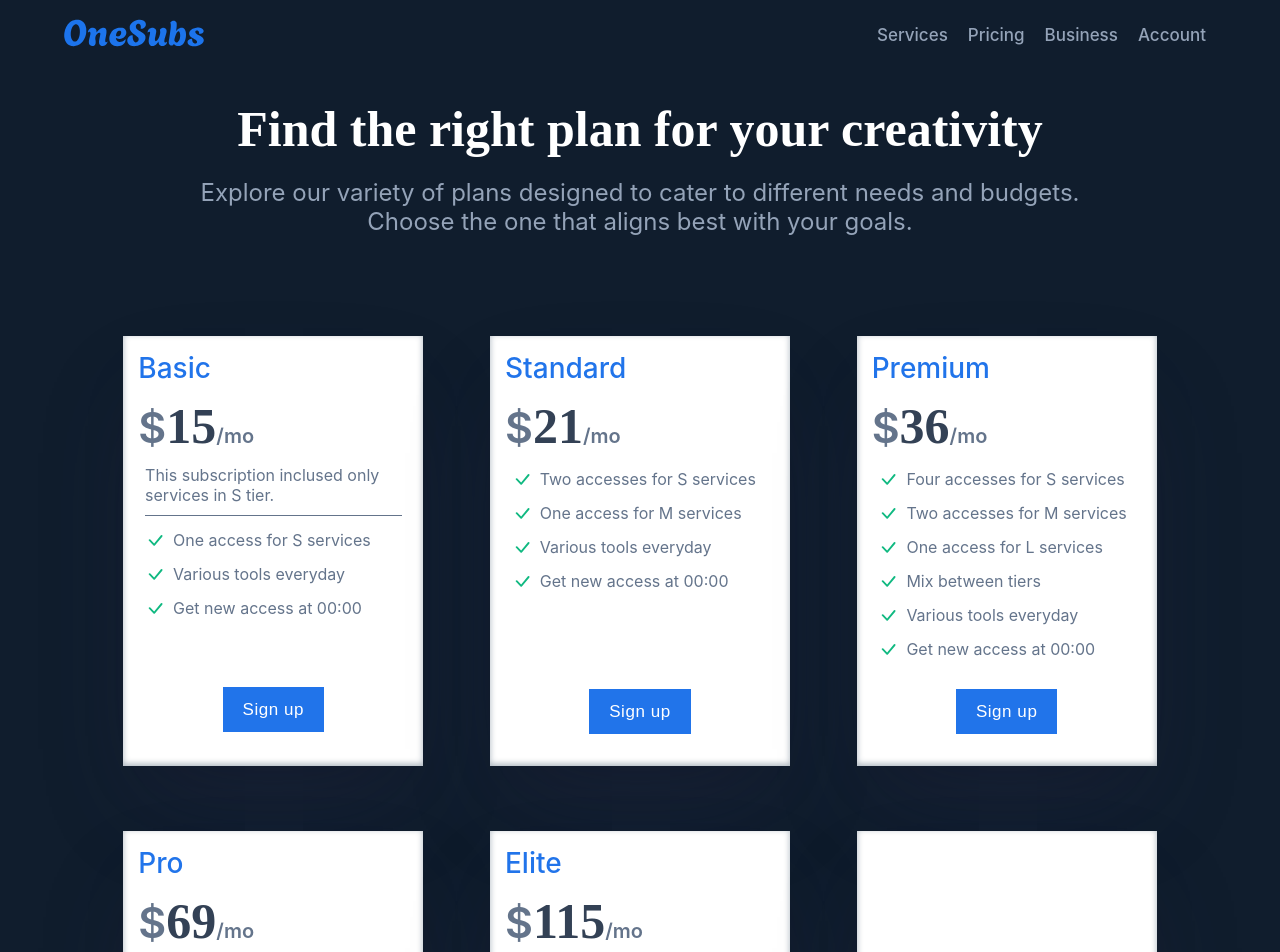
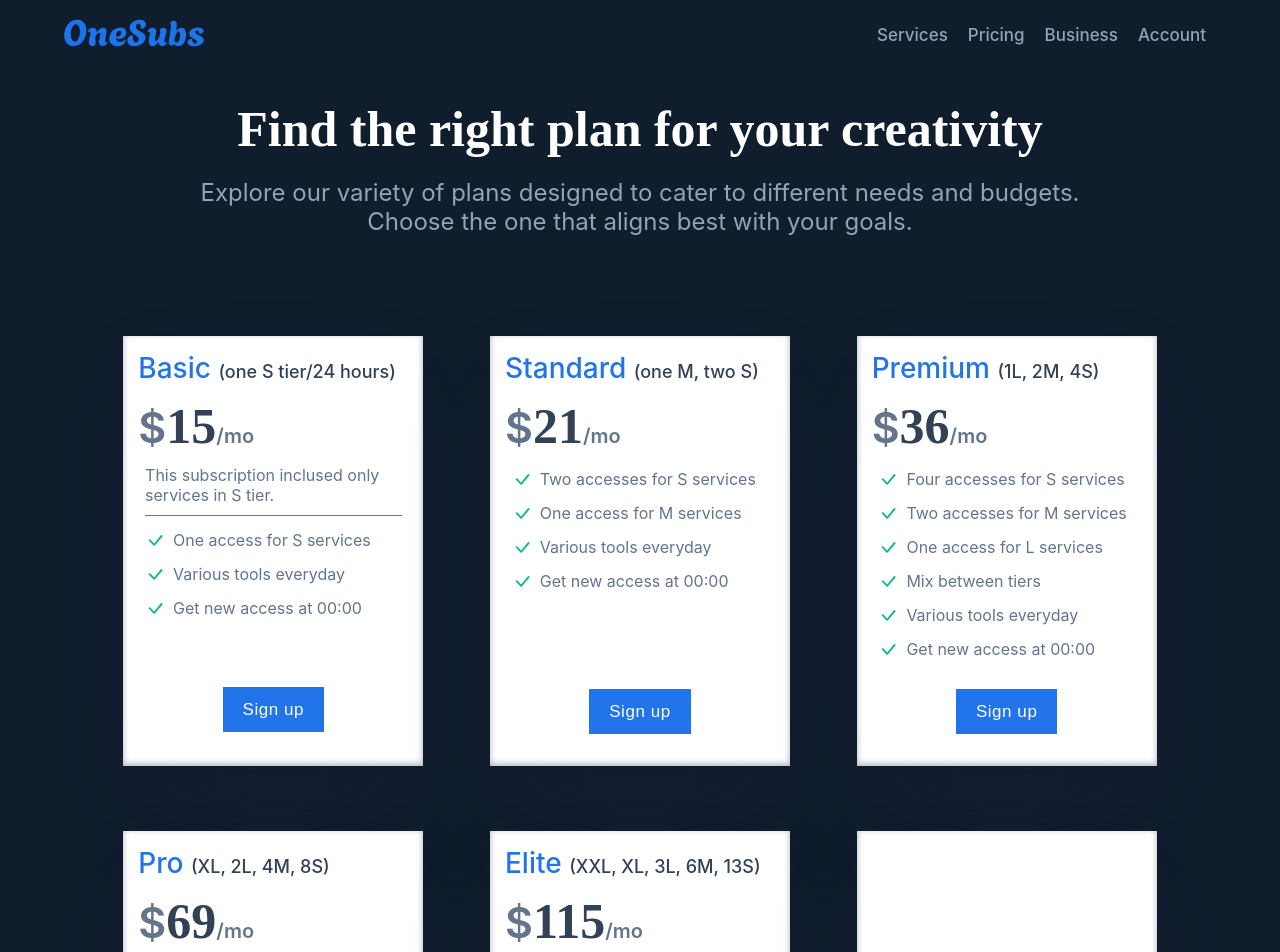
Before and after one commit to one-subs/onesubs.co, a React (Create React App) app: page /Pricing in a window 1280 px wide. Shown: the top 952 px of the page. Built offline with nearby package versions, Linux system fonts and the light colour scheme.

Commit message:
update pricing information

```diff
--- a/src/pages/Pricing.js
+++ b/src/pages/Pricing.js
@@ -43,7 +43,7 @@ function Pricing({ more }) {
                 <div className="price_list">
 
                     <div className="card" style={{ height: '400px' }}>
-                        <h3>Basic</h3>
+                        <h3>Basic <span style={{ color: "#334155", fontSize: "18px" }}>(one S tier/24 hours)</span></h3>
                         <div className="price">
                             <span className="symbol">$</span><span className='number'>{floatToIntIfDecimal(price("Basic", 30))}</span><span className="month">/mo</span>
                         </div>
@@ -69,7 +69,7 @@ function Pricing({ more }) {
                     </div>
 
                     <div className="card" style={{ height: '400px' }}>
-                        <h3>Standard</h3>
+                        <h3>Standard <span style={{ color: "#334155", fontSize: "18px" }}>(one M, two S)</span></h3>
                         <div className="price">
                             <span className="symbol">$</span><span className='number'>{floatToIntIfDecimal(price("Standard", 30))}</span><span className="month">/mo</span>
                         </div>
@@ -99,7 +99,7 @@ function Pricing({ more }) {
                     </div>
 
                     <div className="card" style={{ height: '400px' }}>
-                        <h3>Premium</h3>
+                        <h3>Premium <span style={{ color: "#334155", fontSize: "18px" }}>(1L, 2M, 4S)</span></h3>
                         <div className="price">
                             <span className="symbol">$</span><span className='number'>{floatToIntIfDecimal(price("Premium", 30))}</span><span className="month">/mo</span>
                         </div>
@@ -144,7 +144,7 @@ function Pricing({ more }) {
                 <div className="price_list" style={{ marginTop: '100px' }}>
 
                     <div className="card" style={{ height: '490px' }}>
-                        <h3>Pro</h3>
+                        <h3>Pro <span style={{ color: "#334155", fontSize: "18px" }}>(XL, 2L, 4M, 8S)</span></h3>
                         <div className="price">
                             <span className="symbol">$</span><span className='number'>{floatToIntIfDecimal(price("Pro", 30))}</span><span className="month">/mo</span>
                         </div>
@@ -189,7 +189,7 @@ function Pricing({ more }) {
                     </div>
 
                     <div className="card" style={{ height: '490px' }}>
-                        <h3>Elite</h3>
+                        <h3>Elite <span style={{ color: "#334155", fontSize: "18px" }}>(XXL, XL, 3L, 6M, 13S)</span></h3>
                         <div className="price">
                             <span className="symbol">$</span><span className='number'>{floatToIntIfDecimal(price("Elite", 30))}</span><span className="month">/mo</span>
                         </div>
```
